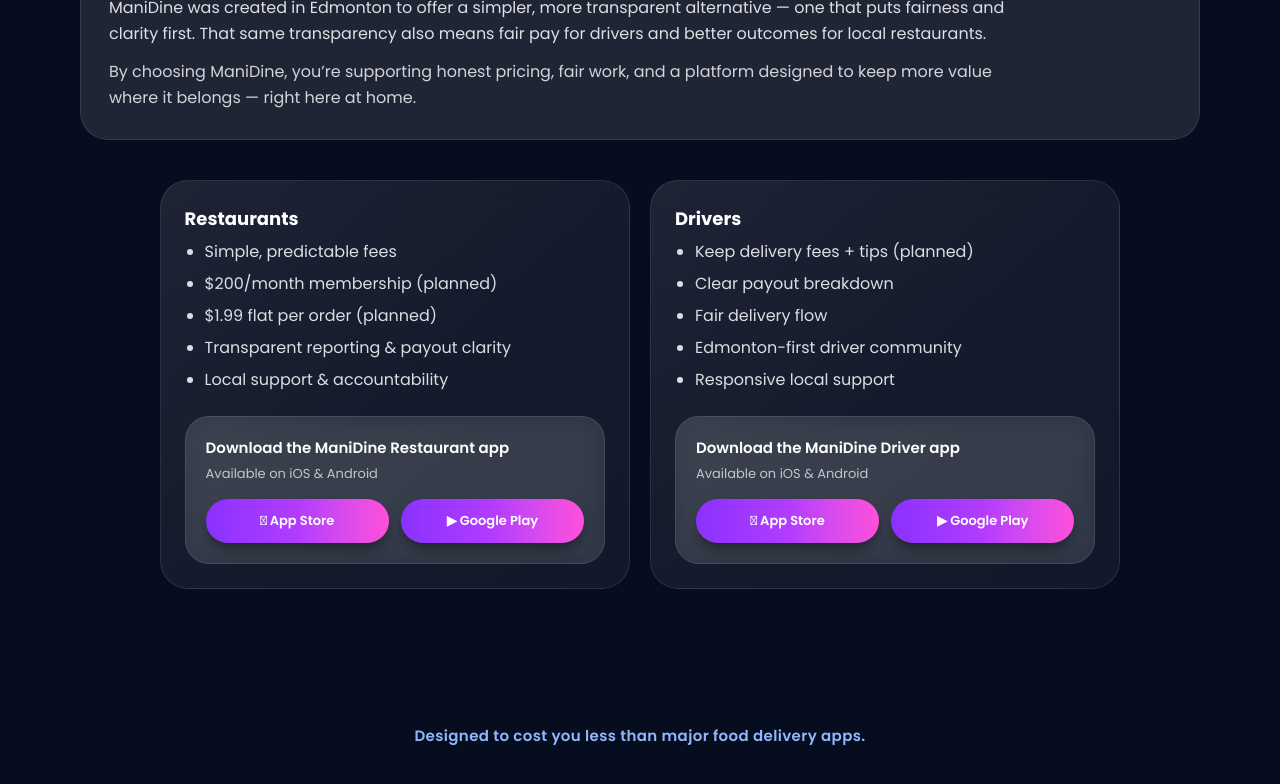
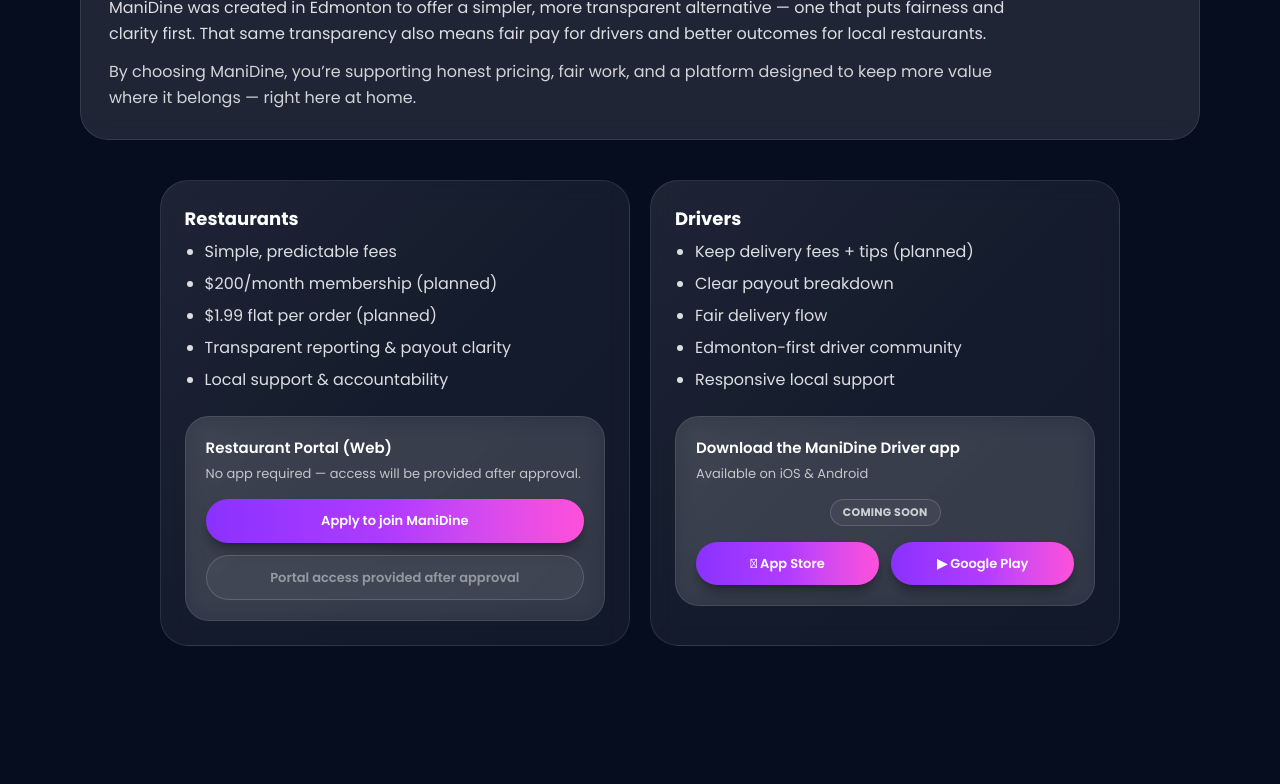
Before and after one commit to manikanniappan/manidine-ca, a Next.js app: page / in a window 1280 px wide. Shown: the part 1390-2174 px from the top of the page. Built offline with nearby package versions, Linux system fonts and the light colour scheme; no server answers.

Commit message:
Home: add Coming Soon badge

```diff
--- a/app/page.tsx
+++ b/app/page.tsx
@@ -1,4 +1,4 @@
-// ManiDine.ca / (project root) / app/page.tsx — Updated: 2026-01-14 15:20 (America/Edmonton)
+// ManiDine.ca / (project root) / app/page.tsx — Updated: 2026-01-19 16:45 (America/Edmonton)
 // FILE: app/page.tsx – ManiDine.ca (Homepage with HeroCarousel integrated)
 
 import React from "react";
@@ -67,6 +67,13 @@
                 </div>
                 <div className="mt-1 text-[13px] text-white/70">
                   Available on iOS &amp; Android
+                </div>
+
+                {/* ✅ COMING SOON (Customer) */}
+                <div className="mt-4 flex flex-col items-center gap-2">
+                  <span className="rounded-full border border-white/15 bg-white/5 px-3 py-1 text-[11px] font-bold tracking-wide text-white/75">
+                    COMING SOON
+                  </span>
                 </div>
 
                 <div className="mt-4 grid grid-cols-1 gap-3 sm:grid-cols-2">
@@ -143,26 +150,26 @@
                   <li>Local support &amp; accountability</li>
                 </ul>
 
-                {/* ✅ Restaurant app download pills (kept) */}
+                {/* ✅ Restaurant portal CTA (Option B: portal not ready) */}
                 <div className="mt-6 w-full rounded-3xl border border-white/10 bg-white/10 p-5 backdrop-blur-md">
                   <div className="text-[15px] font-semibold">
-                    Download the ManiDine Restaurant app
+                    Restaurant Portal (Web)
                   </div>
                   <div className="mt-1 text-[13px] text-white/70">
-                    Available on iOS &amp; Android
+                    No app required — access will be provided after approval.
                   </div>
 
-                  <div className="mt-4 grid grid-cols-1 gap-3 sm:grid-cols-2">
-                    <button
-                      className={`w-full rounded-full ${APP_GRADIENT_BTN} px-5 py-3 text-[13px] font-semibold text-white shadow-lg shadow-black/30 hover:brightness-110`}
+                  <div className="mt-4 grid grid-cols-1 gap-3">
+                    <a
+                      href="/contact"
+                      className={`w-full rounded-full ${APP_GRADIENT_BTN} px-5 py-3 text-center text-[13px] font-semibold text-white shadow-lg shadow-black/30 hover:brightness-110`}
                     >
-                       App Store
-                    </button>
-                    <button
-                      className={`w-full rounded-full ${APP_GRADIENT_BTN} px-5 py-3 text-[13px] font-semibold text-white shadow-lg shadow-black/30 hover:brightness-110`}
-                    >
-                      ▶ Google Play
-                    </button>
+                      Apply to join ManiDine
+                    </a>
+
+                    <div className="w-full cursor-not-allowed rounded-full border border-white/15 bg-white/5 px-5 py-3 text-center text-[13px] font-semibold text-white/45">
+                      Portal access provided after approval
+                    </div>
                   </div>
                 </div>
               </div>
@@ -185,6 +192,13 @@
                   </div>
                   <div className="mt-1 text-[13px] text-white/70">
                     Available on iOS &amp; Android
+                  </div>
+
+                  {/* ✅ COMING SOON (Driver) */}
+                  <div className="mt-4 flex flex-col items-center gap-2">
+                    <span className="rounded-full border border-white/15 bg-white/5 px-3 py-1 text-[11px] font-bold tracking-wide text-white/75">
+                      COMING SOON
+                    </span>
                   </div>
 
                   <div className="mt-4 grid grid-cols-1 gap-3 sm:grid-cols-2">
```
